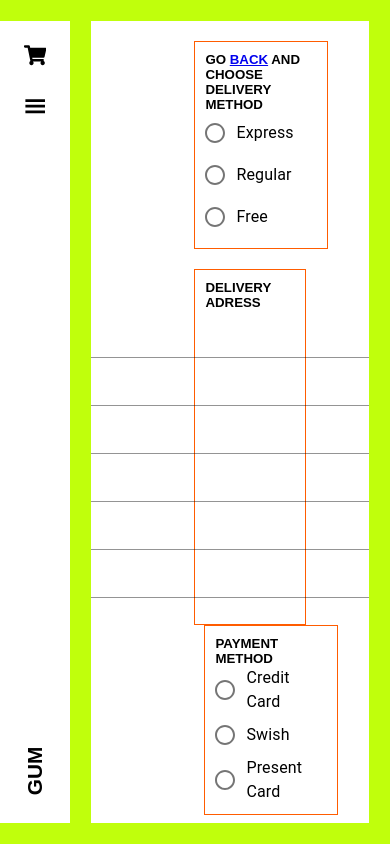
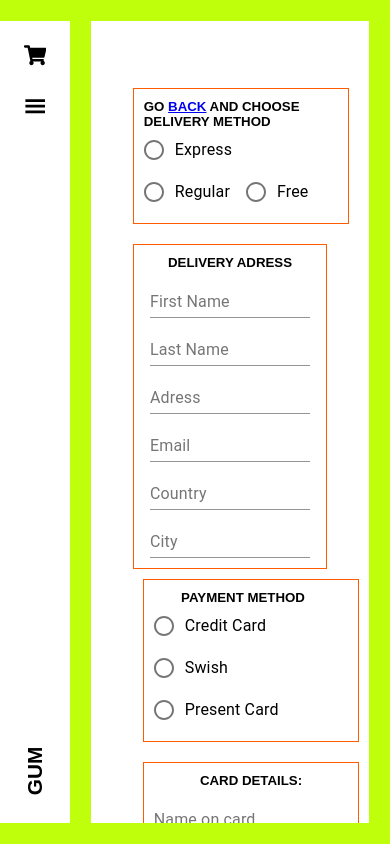
Before and after one commit to MTLY-1610/ESHOP-GUM, a React (Create React App) app: page /payment in a window 390 px wide. Built offline with nearby package versions, Linux system fonts and the light colour scheme; a web font is replaced by a local one.

Commit message:
checkout

```diff
--- a/src/App.css
+++ b/src/App.css
@@ -522,15 +522,7 @@
 
   flex-direction: row;
 }
-@media screen and (max-width: 840px) {
-  .payment-layout {
-    width: 100%;
-    height: 95vh;
-    display: flex;
-    padding: 1.25rem 1.25rem 1.25rem 1.25rem;
-    flex-direction: column;
-  }
-}
+
 .delivery-box{
   display: flex;
   flex-direction: column;
@@ -647,7 +639,7 @@
 
 #field {
   width: 30rem !important;
-  min-width: 15rem !important;
+
 }
 
 
@@ -659,6 +651,144 @@
   color: white;
   margin-bottom: 2rem;
   margin-top: 2rem;
+}
+@media screen and (max-width: 840px) {
+  .layout-only-for-flex {
+    background-color: white;
+    height: 95vh;
+
+    flex-grow: 5000;
+    display: flex;
+    justify-content: center;
+    overflow-x: hidden;
+  }
+  .payment-layout {
+    width: 70%;
+    height: 130vh;
+    display: flex;
+    padding: 1.25rem 1.25rem 1.25rem 1.25rem;
+    flex-direction: column;
+    justify-content: center;
+    align-items: center;
+
+  }
+  #field {
+    width: 5rem !important;
+  }
+  .delivery-box{
+    display: flex;
+    width: 100%;
+
+  }
+  .payment-box{
+    display: flex;
+   width:100%
+
+
+
+  }
+
+
+  .payment-Solution {
+    display: flex;
+    flex-direction: column;
+    align-items: center;
+    width: 100%;
+    justify-content: space-evenly;
+    padding: .625rem .625rem .625rem .625rem;
+    border: 1px solid #ff5c00;
+    justify-content: center;
+  }
+
+  .payment-Solution h5 {
+    margin-right: 1rem;
+  }
+  .radio-div{
+    display: flex;
+    flex-direction: column;
+
+  }
+
+  .payment {
+    display: flex;
+    flex-direction: column;
+    align-items: center;
+    width: 100%;
+    border: 1px solid #ff5c00;
+    padding: .625rem .625rem .625rem .625rem;
+
+  }
+  .delivery-Solution {
+    display: flex;
+    flex-direction: column;
+    align-items: center;
+    justify-content: space-evenly;
+    width: ;
+    margin-bottom: .625rem;
+    padding: .625rem .625rem .625rem .625rem;
+    border: 1px solid #ff5c00;
+  }
+
+  #shoppingbasket {
+    width: 2em;
+    height: 2em
+  }
+
+  .delivery-creditcard-form {
+    display: flex;
+    justify-content: space-around;
+    align-items: flex-start;
+  }
+
+  .payment-details{
+    display: flex;
+    flex-direction: column;
+    justify-content: space-between;
+    align-items: center;
+    margin-top: .625rem;
+    width: 100%;
+    padding: .625rem .625rem .625rem .625rem;
+    border: 1px solid #ff5c00;
+
+  }
+
+  .delivery-details{
+    display: flex;
+    flex-direction: column;
+    justify-content: space-between;
+    align-items: center;
+    margin-bottom: .625rem;
+    padding: .625rem .625rem .625rem .625rem;
+    border: 1px solid #ff5c00;
+
+  }
+
+
+
+  .adress {
+    display: flex;
+    flex-direction: column;
+    justify-content: space-between;
+    align-items: center;
+    margin-top: .625rem;
+    margin-right: .625rem;
+    padding: .625rem .625rem .625rem .625rem;
+    border: 1px solid #ff5c00;
+
+
+  }
+  #field{
+    width: 10rem !important;
+  }
+  #field-narrow {
+    width: 15rem !important;
+  }
+  #next-button{
+    background-color: #ff5c00;
+    color: white;
+    margin-bottom: 2rem;
+    margin-top: 2rem;
+  }
 }
 .zip {
   display: flex;
@@ -680,6 +810,8 @@
   justify-content: space-between;
   align-items: flex-start;
   width: 40%;
+  padding: .625rem .625rem .625rem .625rem;
+    border: 1px solid #ff5c00;
 }
 
 .checkout-products-brandmodel {
@@ -693,6 +825,8 @@
   align-items: center;
   flex-direction: column;
   width: 40%;
+  padding: .625rem .625rem .625rem .625rem;
+    border: 1px solid #ff5c00;
 }
 
 .checkout-shipping {
@@ -700,6 +834,7 @@
   width: 100%;
   justify-content: space-between;
   align-items: flex-start;
+
 }
 
 .checkout-total {
@@ -714,6 +849,8 @@
   width: 40%;
   justify-content: space-between;
   align-items: center;
+  padding: .625rem .625rem .625rem .625rem;
+    border: 1px solid #ff5c00;
 }
 
 .checkout-delivery {
--- a/src/components/Checkout.tsx
+++ b/src/components/Checkout.tsx
@@ -81,8 +81,9 @@ class Checkout extends React.Component<Props, State> {
                   </div>
                 )}
               </CheckoutConsumer>
-              <Link to="/confirmation">
-                <Button>Confirm order</Button>
+              <Link   to="/confirmation" style={{ textDecoration: 'none' }}>
+              <Button id="next-button" variant="contained" color="primary" >CONFIRM ORDER
+              </Button>
               </Link>
             </div>
           )
--- a/src/components/PaymentMethods.tsx
+++ b/src/components/PaymentMethods.tsx
@@ -17,7 +17,7 @@ export interface State {}
 class PaymentMethods extends React.Component<Props, State> {
   render() {
     return (
-      <div className="payment-delivery-method">
+
         <div className="payment-Solution">
           <h5 className="headers">PAYMENT METHOD</h5>
 
@@ -47,7 +47,7 @@ class PaymentMethods extends React.Component<Props, State> {
             </RadioGroup>
 
         </div>
-        </div>
+
 
 
     );
```
